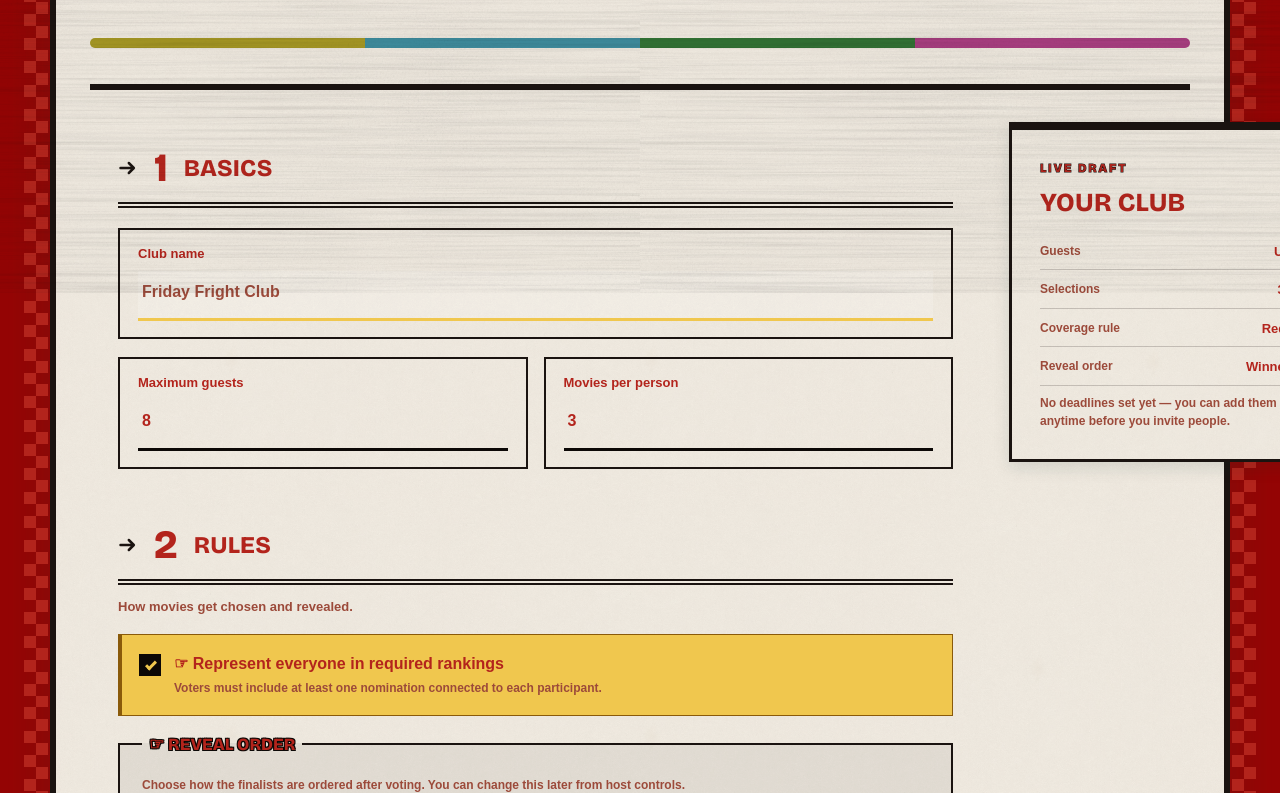
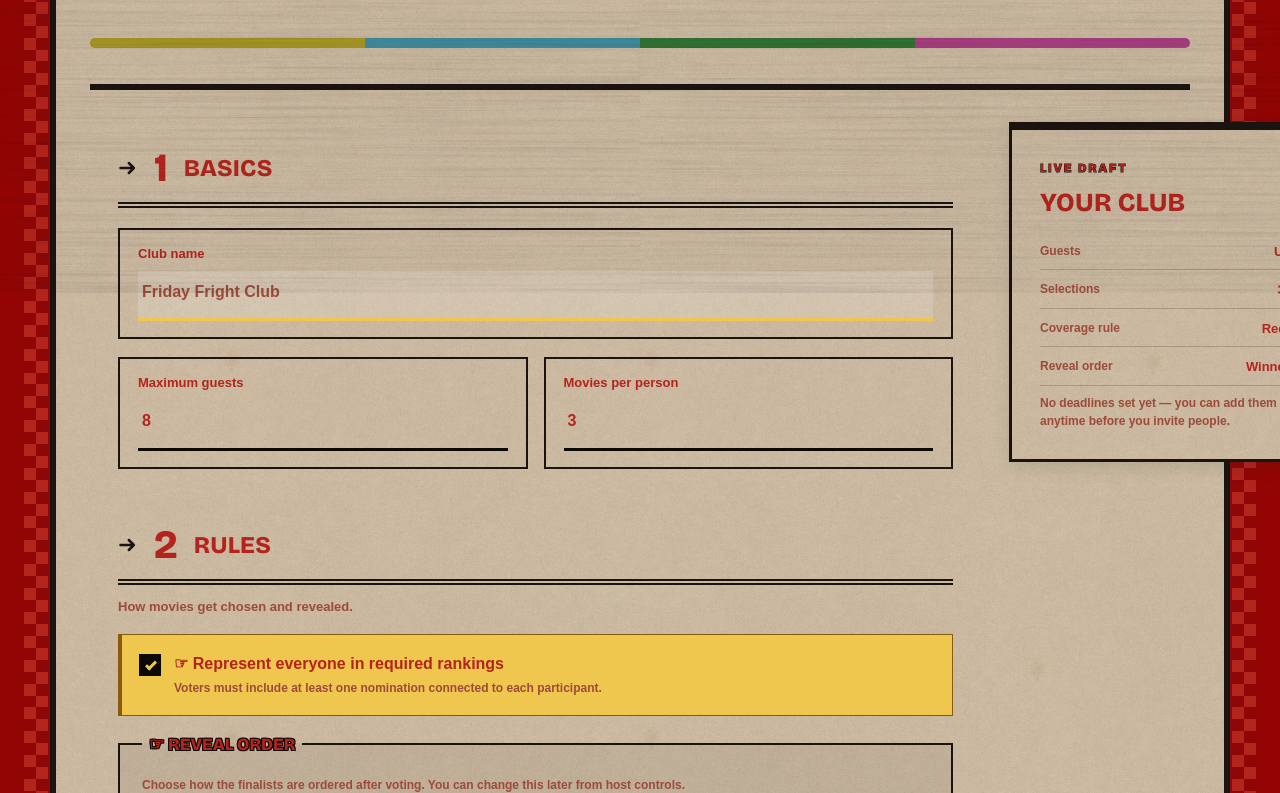
Before and after one commit to sanjito31/cineclub, a Next.js app: page /create in a window 1280 px wide. Shown: the part 507-1300 px from the top of the page. Built offline with nearby package versions, Linux system fonts and the light colour scheme; no server answers; a web font is replaced by a local one.

Commit message:
Lighten ballot page paper texture wash
Raise the paper background color and drop the cream wash opacity
(.84 -> .58) across the panel/summary/station/task-identity surfaces
so the kraft texture reads through more.

```diff
--- a/app/globals.css
+++ b/app/globals.css
@@ -378,8 +378,8 @@ button { color: inherit; }
 .content-page .panel {
   position: relative;
   --ink: #b3241c;
-  background-color: #cec1b7;
-  background-image: linear-gradient(rgba(255, 253, 246, .84), rgba(255, 253, 246, .84)), url('/textures/paper-kraft.jpg');
+  background-color: #e6d3ae;
+  background-image: linear-gradient(rgba(244, 232, 208, .58), rgba(244, 232, 208, .58)), url('/textures/paper-kraft.jpg');
   background-repeat: repeat, repeat;
   background-size: 420px 420px, 420px 420px;
   border: 6px solid #1a1310;
@@ -447,8 +447,8 @@ button { color: inherit; }
   --line: rgba(26, 19, 16, .2);
   position: sticky; top: 24px; padding: 34px 28px 28px; border: 3px solid #1a1310; border-radius: 0;
   color: var(--ink);
-  background-color: #cec1b7;
-  background-image: linear-gradient(rgba(255, 253, 246, .84), rgba(255, 253, 246, .84)), url('/textures/paper-kraft.jpg'), radial-gradient(rgba(12, 8, 6, .03) 1px, transparent 1.4px);
+  background-color: #e6d3ae;
+  background-image: linear-gradient(rgba(244, 232, 208, .58), rgba(244, 232, 208, .58)), url('/textures/paper-kraft.jpg'), radial-gradient(rgba(12, 8, 6, .03) 1px, transparent 1.4px);
   background-repeat: repeat, repeat, repeat;
   background-blend-mode: normal, normal, normal;
   background-size: 420px 420px, 420px 420px, 5px 5px;
@@ -477,8 +477,8 @@ button { color: inherit; }
 .form-station {
   --muted: #9c4a3a;
   margin: 0; padding: 30px 28px; border: 0; border-radius: 0;
-  background-color: #cec1b7;
-  background-image: linear-gradient(rgba(255, 253, 246, .84), rgba(255, 253, 246, .84)), url('/textures/paper-kraft.jpg');
+  background-color: #e6d3ae;
+  background-image: linear-gradient(rgba(244, 232, 208, .58), rgba(244, 232, 208, .58)), url('/textures/paper-kraft.jpg');
   background-repeat: repeat, repeat;
   background-size: 420px 420px, 420px 420px;
   box-shadow: none;
@@ -1026,8 +1026,8 @@ button { color: inherit; }
   --ink: #2a1c14;
   --muted: #6b4a3a;
   --line: rgba(26, 19, 16, .22);
-  background-color: #cec1b7;
-  background-image: linear-gradient(rgba(255, 253, 246, .84), rgba(255, 253, 246, .84)), url('/textures/paper-kraft.jpg');
+  background-color: #e6d3ae;
+  background-image: linear-gradient(rgba(244, 232, 208, .58), rgba(244, 232, 208, .58)), url('/textures/paper-kraft.jpg');
   background-repeat: repeat, repeat;
   background-size: 420px 420px, 420px 420px;
   border: 5px solid #1a1310;
@@ -1085,8 +1085,8 @@ button { color: inherit; }
   --ink: #2a1c14;
   --muted: #6b4a3a;
   --line: rgba(26, 19, 16, .22);
-  background-color: #cec1b7;
-  background-image: linear-gradient(rgba(255, 253, 246, .84), rgba(255, 253, 246, .84)), url('/textures/paper-kraft.jpg');
+  background-color: #e6d3ae;
+  background-image: linear-gradient(rgba(244, 232, 208, .58), rgba(244, 232, 208, .58)), url('/textures/paper-kraft.jpg');
   background-repeat: repeat, repeat;
   background-size: 420px 420px, 420px 420px;
   border: 5px solid #1a1310;
@@ -1121,8 +1121,8 @@ button { color: inherit; }
   margin: 0;
   border: 5px solid #1a1310;
   border-radius: 0;
-  background-color: #cec1b7;
-  background-image: linear-gradient(rgba(255, 253, 246, .84), rgba(255, 253, 246, .84)), url('/textures/paper-kraft.jpg');
+  background-color: #e6d3ae;
+  background-image: linear-gradient(rgba(244, 232, 208, .58), rgba(244, 232, 208, .58)), url('/textures/paper-kraft.jpg');
   background-repeat: repeat, repeat;
   background-size: 420px 420px, 420px 420px;
   box-shadow: 0 20px 55px rgba(58, 47, 30, .22);
```
